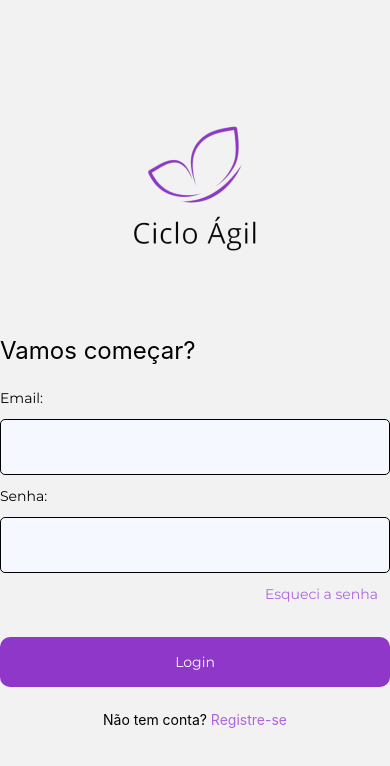
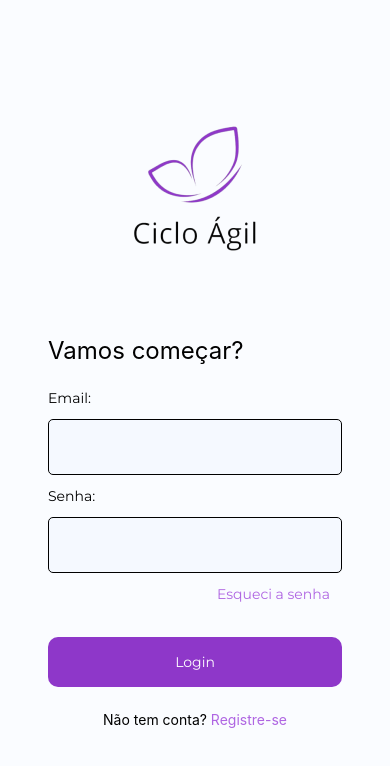
Before and after one commit to PipocaAgil-Grupo-Bordo/ciclo-agil-mobile, a React Native app: screen /Login in a window 390 px wide. Shown: the top 766 px of the page. Built offline with nearby package versions, Linux system fonts and the light colour scheme; no server answers.

Commit message:
feat: Add sign in logic. Still need to handle errors

```diff
--- a/src/pages/Login/SigninForm/index.tsx
+++ b/src/pages/Login/SigninForm/index.tsx
@@ -1,13 +1,21 @@
-import React, { useEffect } from "react";
-import { Alert, Text } from "react-native";
-import { ForgotPasswordText, FormBox, FormButton, LetsBegin, RegisterLink, RegisterText } from "./style";
-import { SubmitErrorHandler, SubmitHandler, useForm } from "react-hook-form";
-import { yupResolver } from "@hookform/resolvers/yup";
-import { loginSchema } from "../../../schemas/loginSchema";
-import { loginObject } from "../../../types/loginType";
-import Input from "../../../components/Input";
+import React from 'react';
+import { Alert, Text } from 'react-native';
+import { ForgotPasswordText, FormBox, FormButton, LetsBegin, RegisterLink, RegisterText } from './style';
+import { SubmitErrorHandler, useForm } from 'react-hook-form';
+import { yupResolver } from '@hookform/resolvers/yup';
+import { loginSchema } from '../../../schemas/loginSchema';
+import { loginObject } from '../../../types/loginType';
+import Input from '../../../components/Input';
+import authApi from '../../../services/authApi';
+import { useNavigation } from '@react-navigation/native';
+import { RootStackParamList } from '../../../routes';
+import { StackNavigationProp } from '@react-navigation/stack';
+
+type HomeScreenProp = StackNavigationProp<RootStackParamList, 'Home'>;
 
 const SigninForm: React.FC = () => {
+  const navigation = useNavigation<HomeScreenProp>();
+
   const {
     handleSubmit,
     control,
@@ -17,9 +25,20 @@ const SigninForm: React.FC = () => {
   } = useForm<loginObject>({
     resolver: yupResolver(loginSchema),
   });
-  const onSubmit: SubmitHandler<loginObject> = ({ email, password }) => {
-    Alert.alert(email, password);
+
+  const onSubmit = async (data: loginObject) => {
+    try {
+      const response = await authApi.signInUser(data);
+      console.log(response.status);
+
+      if (response.status === 201) {
+        return navigation.navigate('Home');
+      }
+    } catch (error: unknown) {
+      console.error('Error signing in:', error);
+    }
   };
+
   const onDeniedSubmit: SubmitErrorHandler<loginObject> = ({
     email,
     password,
--- a/src/pages/Login/index.tsx
+++ b/src/pages/Login/index.tsx
@@ -1,17 +1,29 @@
-import React from "react";
-import { View } from "react-native";
-import SigninForm from "./SigninForm";
-import { LoginBox } from "./style";
-import Logo from "../../components/Logo";
-
+import React from 'react';
+import { StyleSheet, View } from 'react-native';
+import SigninForm from './SigninForm';
+import { LoginBox } from './style';
+import Logo from '../../components/Logo';
 
 const Login: React.FC = () => {
   return (
-    <LoginBox>
-      <Logo/>
-      <SigninForm />
-    </LoginBox>
+    <View style={styles.container}>
+      <LoginBox>
+        <Logo />
+        <SigninForm />
+      </LoginBox>
+    </View>
   );
 };
 
 export default Login;
+
+// Just a placeholder so I could remove it from the App.tsx
+
+const styles = StyleSheet.create({
+  container: {
+    flex: 1,
+    backgroundColor: '#FAFCFF',
+    justifyContent: 'center',
+    padding: 48,
+  },
+});
```
